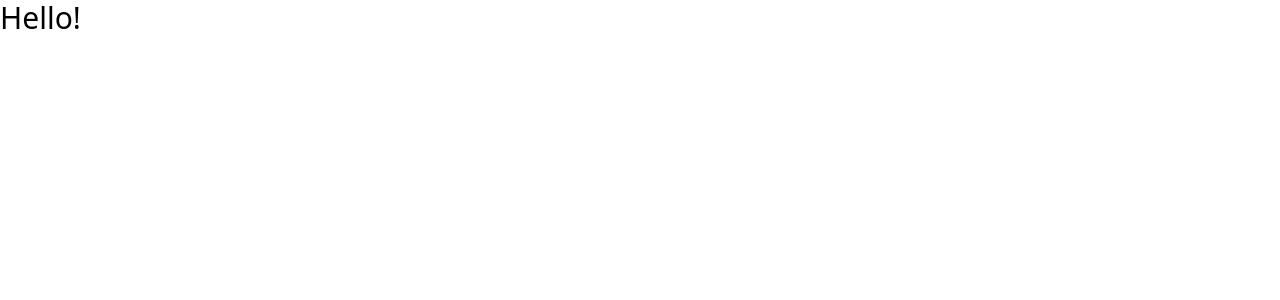
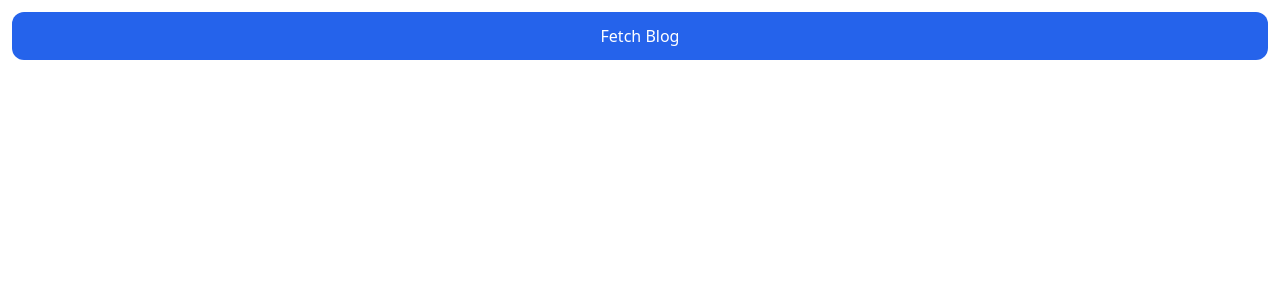
Before and after one commit to RaihanStark/next-minimal-boilerplate, a Next.js app: page / in a window 1280 px wide. Shown: the top 300 px of the page. Built offline with nearby package versions, Linux system fonts and the light colour scheme.

Commit message:
Add: Fetch Blog Example

```diff
--- /dev/null
+++ b/components/Button/Filled.tsx
@@ -0,0 +1,19 @@
+import type { FC } from 'react';
+
+interface Props {
+  children: React.ReactNode;
+  onClick: () => void;
+}
+
+const FilledButton: FC<Props> = ({ children, onClick }) => {
+  return (
+    <button
+      onClick={onClick}
+      className="m-3 p-3 text-white bg-blue-600 hover:bg-blue-800 rounded-xl"
+    >
+      {children}
+    </button>
+  );
+};
+
+export default FilledButton;
--- /dev/null
+++ b/components/Post/Container.tsx
@@ -0,0 +1,11 @@
+import type { FC } from 'react';
+
+interface Props {
+  children: React.ReactNode;
+}
+
+const PostContainer: FC<Props> = ({ children }) => {
+  return <div className="flex flex-col">{children}</div>;
+};
+
+export default PostContainer;
--- /dev/null
+++ b/components/Post/Item.tsx
@@ -0,0 +1,18 @@
+import type { FC } from 'react';
+
+import type { Post } from '../../lib/models/post';
+
+interface Props {
+  post: Post;
+}
+
+const PostItem: FC<Props> = ({ post }) => {
+  return (
+    <div key={post.id} className="bg-slate-300 m-3 py-3 px-5 rounded-lg">
+      <h1 className="text-2xl font-bold">{post.title}</h1>
+      <p>{post.body}</p>
+    </div>
+  );
+};
+
+export default PostItem;
--- /dev/null
+++ b/lib/models/blog.ts
@@ -0,0 +1,6 @@
+import type { Post } from './post';
+
+export interface BlogState {
+  posts: Post[];
+  isLoading: boolean;
+}
--- /dev/null
+++ b/lib/models/post.ts
@@ -0,0 +1,6 @@
+export interface Post {
+  userId: number;
+  id: number;
+  body: string;
+  title: string;
+}
--- /dev/null
+++ b/lib/store/hooks.ts
@@ -0,0 +1,8 @@
+import type { TypedUseSelectorHook } from 'react-redux';
+import { useDispatch, useSelector } from 'react-redux';
+
+import type { AppDispatch, RootState } from '.';
+
+// Use throughout your app instead of plain `useDispatch` and `useSelector`
+export const useAppDispatch: () => AppDispatch = useDispatch;
+export const useAppSelector: TypedUseSelectorHook<RootState> = useSelector;
--- /dev/null
+++ b/lib/store/index.ts
@@ -0,0 +1,14 @@
+import { configureStore } from '@reduxjs/toolkit';
+
+import reducer from './reducers';
+
+const store = configureStore({
+  reducer,
+  devTools: process.env.NODE_ENV !== 'production',
+});
+
+// Infer the `RootState` and `AppDispatch` types from the store itself
+export type RootState = ReturnType<typeof store.getState>;
+export type AppDispatch = typeof store.dispatch;
+
+export default store;
--- /dev/null
+++ b/lib/store/reducers.ts
@@ -0,0 +1,7 @@
+import { combineReducers } from '@reduxjs/toolkit';
+
+import blogReducer from './slices/blog';
+
+export default combineReducers({
+  blog: blogReducer,
+});
--- /dev/null
+++ b/lib/store/slices/blog.ts
@@ -0,0 +1,41 @@
+import type { PayloadAction } from '@reduxjs/toolkit';
+import { createAsyncThunk, createSlice } from '@reduxjs/toolkit';
+import axios from 'axios';
+
+import type { BlogState } from '../../models/blog';
+import type { Post } from '../../models/post';
+
+const initialState: BlogState = {
+  posts: [],
+  isLoading: false,
+};
+
+const slice = createSlice({
+  name: 'blog',
+  initialState,
+  reducers: {
+    addPost: (state, action: PayloadAction<Post[]>) => {
+      state.posts = action.payload;
+    },
+    setLoading: (state, action: PayloadAction<boolean>) => {
+      state.isLoading = action.payload;
+    },
+  },
+});
+
+const loadPosts = createAsyncThunk(
+  'blog/loadPosts',
+  async (payload, thunkAPI) => {
+    thunkAPI.dispatch(slice.actions.setLoading(true));
+    axios.get('https://jsonplaceholder.typicode.com/posts').then((res) => {
+      thunkAPI.dispatch(slice.actions.addPost(res.data));
+      thunkAPI.dispatch(slice.actions.setLoading(false));
+    });
+  }
+);
+
+export const blogActions = {
+  loadPosts,
+};
+
+export default slice.reducer;
--- a/pages/_app.tsx
+++ b/pages/_app.tsx
@@ -1,6 +1,14 @@
-import '../styles/globals.css'
-import type { AppProps } from 'next/app'
+import '../styles/globals.css';
+
+import type { AppProps } from 'next/app';
+import { Provider } from 'react-redux';
+
+import store from '../lib/store';
 
 export default function App({ Component, pageProps }: AppProps) {
-  return <Component {...pageProps} />
+  return (
+    <Provider store={store}>
+      <Component {...pageProps} />
+    </Provider>
+  );
 }
--- a/pages/index.tsx
+++ b/pages/index.tsx
@@ -1,3 +1,23 @@
+import FilledButton from '../components/Button/Filled';
+import PostContainer from '../components/Post/Container';
+import PostItem from '../components/Post/Item';
+import { useAppDispatch, useAppSelector } from '../lib/store/hooks';
+import { blogActions } from '../lib/store/slices/blog';
+
 export default function Home() {
-  return <div className="text-3xl">Hello!</div>;
+  const dispatch = useAppDispatch();
+  const blog = useAppSelector((state) => state.blog);
+  const fetchBlog = () => {
+    dispatch(blogActions.loadPosts());
+  };
+
+  return (
+    <PostContainer>
+      <FilledButton onClick={fetchBlog}>Fetch Blog</FilledButton>
+      {blog.isLoading && <p className="text-center">Loading...</p>}
+      {blog.posts.map((post) => (
+        <PostItem post={post} key={post.id} />
+      ))}
+    </PostContainer>
+  );
 }
```
Also changed, not shown: package.json (+7 -4 lines), 2 other files (tests, documents, lock files or other folders).
